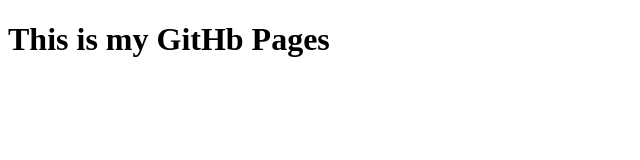
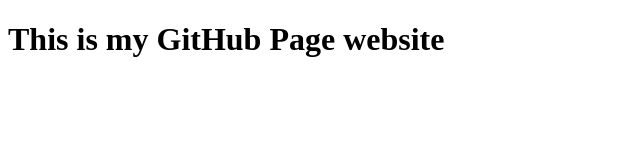
Before and after one commit to rilwan66/rilwan66.github.io, a plain HTML site: page index.html in a window 1280 px wide. Shown: the whole page, without its empty margins (0-640 px from the left). Drawn offline with Linux system fonts and the light colour scheme.

Commit message:
Add modifi

```diff
--- a/index.html
+++ b/index.html
@@ -7,6 +7,6 @@
     <title>My Site</title>
   </head>
   <body>
-    <h1>This is my GitHb Pages</h1>
+    <h1>This is my GitHub Page website</h1>
   </body>
 </html>
```
